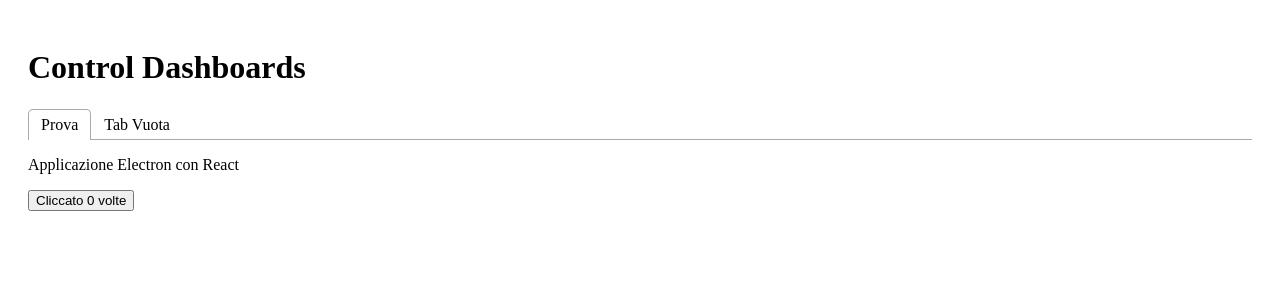
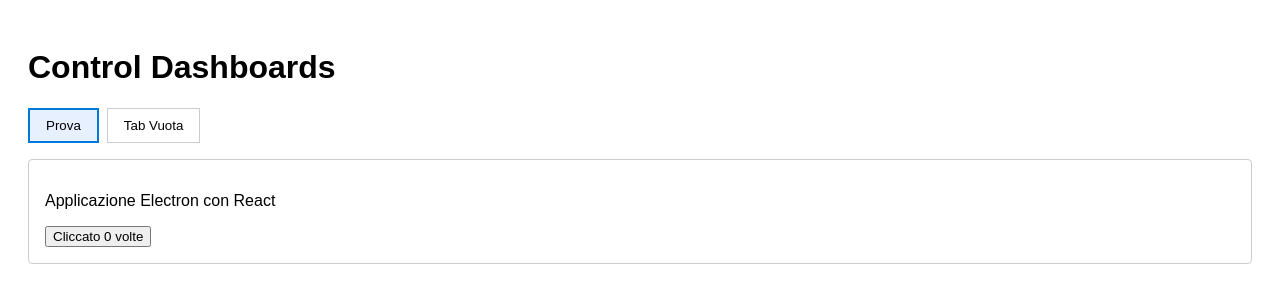
Before and after one commit to djpable/control-dashboards, a React (Vite) app: page / in a window 1280 px wide. Shown: the top 302 px of the page. Built offline with nearby package versions, Linux system fonts and the light colour scheme.

Commit message:
Fix tabs UI: visible tab buttons and content panels

```diff
--- a/src/App.jsx
+++ b/src/App.jsx
@@ -1,29 +1,54 @@
 import React, { useState } from 'react';
-import { Tabs, TabList, Tab, TabPanel } from 'react-tabs';
-import 'react-tabs/style/react-tabs.css';
 
 function App() {
   const [count, setCount] = useState(0);
+  const [activeTab, setActiveTab] = useState(0);
 
   return (
-    <div style={{ padding: '20px' }}>
+    <div style={{ padding: '20px', fontFamily: 'Arial, sans-serif' }}>
       <h1>Control Dashboards</h1>
-      <Tabs>
-        <TabList>
-          <Tab>Prova</Tab>
-          <Tab>Tab Vuota</Tab>
-        </TabList>
 
-        <TabPanel>
-          <p>Applicazione Electron con React</p>
-          <button onClick={() => setCount(count + 1)}>
-            Cliccato {count} volte
-          </button>
-        </TabPanel>
-        <TabPanel>
-          {/* Tab vuota */}
-        </TabPanel>
-      </Tabs>
+      <div style={{ display: 'flex', gap: '8px', marginBottom: '16px' }}>
+        <button
+          style={{
+            padding: '8px 16px',
+            cursor: 'pointer',
+            border: activeTab === 0 ? '2px solid #0078d7' : '1px solid #ccc',
+            background: activeTab === 0 ? '#e6f0ff' : '#fff',
+          }}
+          onClick={() => setActiveTab(0)}
+        >
+          Prova
+        </button>
+        <button
+          style={{
+            padding: '8px 16px',
+            cursor: 'pointer',
+            border: activeTab === 1 ? '2px solid #0078d7' : '1px solid #ccc',
+            background: activeTab === 1 ? '#e6f0ff' : '#fff',
+          }}
+          onClick={() => setActiveTab(1)}
+        >
+          Tab Vuota
+        </button>
+      </div>
+
+      <div style={{ border: '1px solid #ccc', padding: '16px', borderRadius: '4px' }}>
+        {activeTab === 0 && (
+          <div>
+            <p>Applicazione Electron con React</p>
+            <button onClick={() => setCount(count + 1)}>
+              Cliccato {count} volte
+            </button>
+          </div>
+        )}
+
+        {activeTab === 1 && (
+          <div>
+            <p>Questa è una tab vuota. Aggiungi qui i tuoi componenti.</p>
+          </div>
+        )}
+      </div>
     </div>
   );
 }
```
